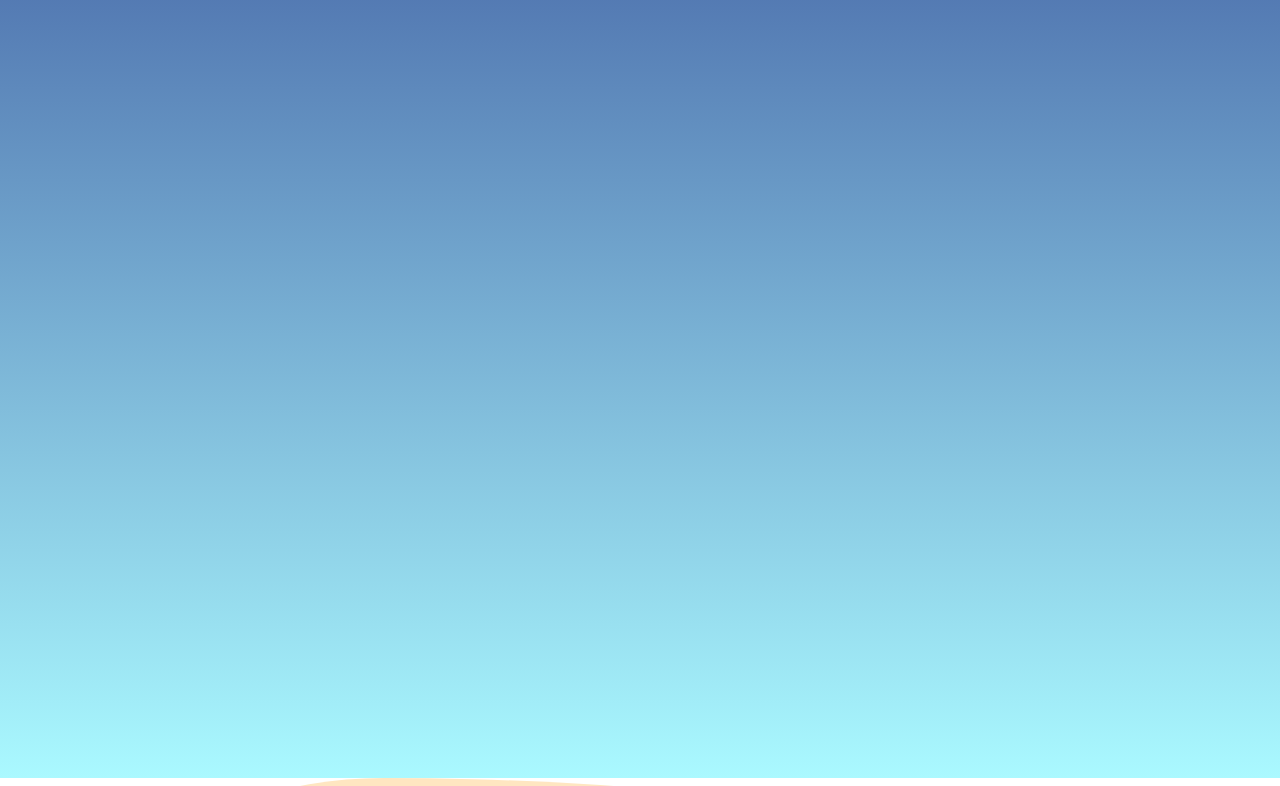
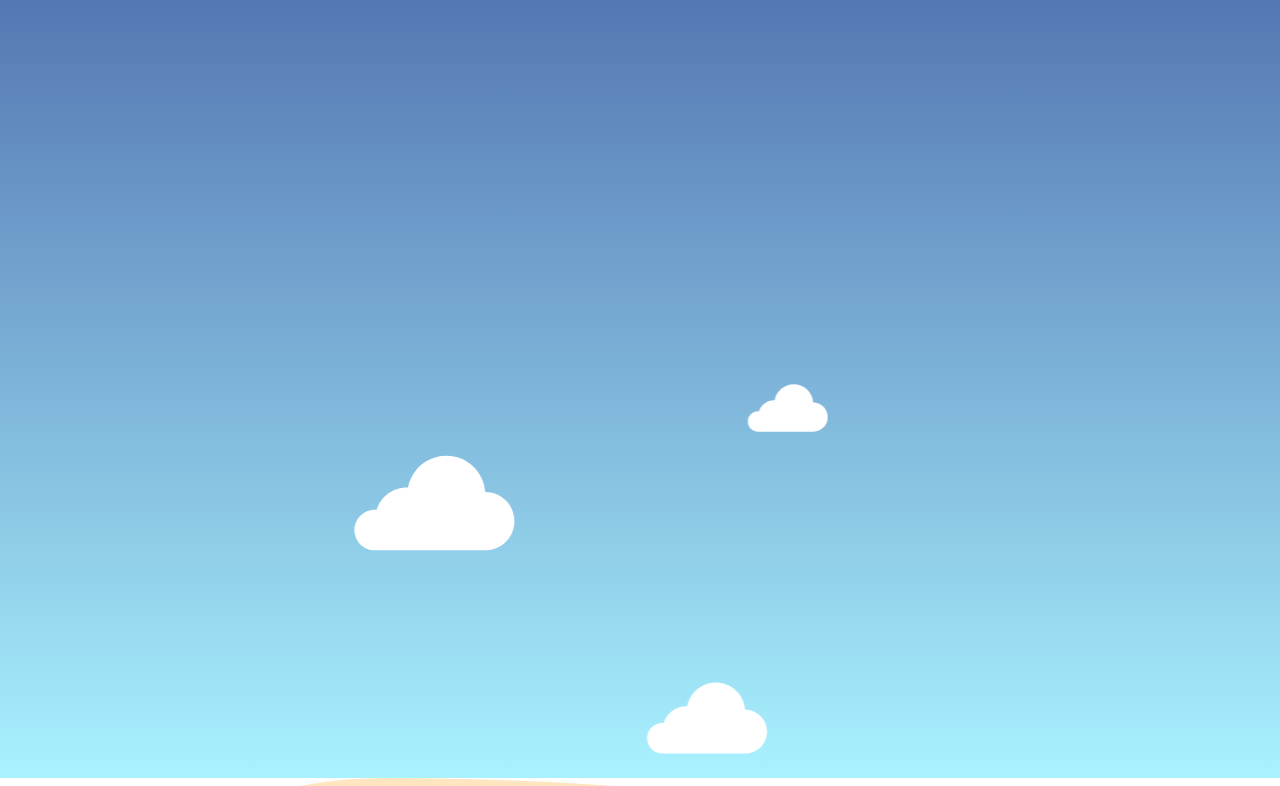
Before and after one commit to me82852578/Demo, a React (Create React App) app: page / in a window 1280 px wide. Shown: the part 822-1608 px from the top of the page. Built offline with nearby package versions, Linux system fonts and the light colour scheme.

Commit message:
home page add cloud

```diff
--- a/src/pages/home/index.scss
+++ b/src/pages/home/index.scss
@@ -6,12 +6,14 @@ $fontFamily: monospace;
 
 .home {
   text-align: center;
+  height: 100%;
 
   header {
     min-height: $minh;
+    width: 100%;
     // background-color: rgb(170, 249, 255);
     // background-image: linear-gradient(to bottom, $color3 5%, transparent 100%);
-    background: linear-gradient(to bottom, $color3 5%, rgb(170, 249, 255) 100%);
+    background: linear-gradient(to bottom, $color3 5%, rgb(169, 242, 255) 100%);
     &:after {
       content: "";
       display: block;
@@ -38,6 +40,32 @@ $fontFamily: monospace;
           top: 330px;
           left: 33%;
           animation: star-shine infinite 1s 0.8s linear;
+        }
+      }
+    }
+    .cloudBox {
+      overflow: hidden;
+      z-index: 1;
+      position: absolute;
+      top: 140%;
+      height: 500px;
+      width: 100%;
+      svg {
+        position: absolute;
+        &:nth-child(1) {
+          top: 70px;
+          right: 0%;
+          animation: cloud-move infinite 15s linear;
+        }
+        &:nth-child(2) {
+          top: 125px;
+          left: 0%;
+          animation: cloud-move infinite 15s 3s linear;
+        }
+        &:nth-child(3) {
+          top: 360px;
+          right: 6%;
+          animation: cloud-move infinite 15s 5s linear;
         }
       }
     }
@@ -92,7 +120,7 @@ $fontFamily: monospace;
 
   section {
     h2 {
-      color:rgb(52, 54, 99);
+      color: rgb(52, 54, 99);
       font-size: clamp(2rem, 1rem + 5vmin, 3rem);
     }
     &:nth-child(even) {
@@ -173,6 +201,24 @@ $fontFamily: monospace;
   }
 }
 
+@keyframes cloud-move {
+  0% {
+    transform: translate(0%, 0%);
+  }
+  25% {
+    transform: translate(-5%, 0%);
+  }
+  50% {
+    transform: translate(0%, 0%);
+  }
+  75% {
+    transform: translate(5%, 0%);
+  }
+  100% {
+    transform: translate(0%, 0%);
+  }
+}
+
 @keyframes typing {
   from {
     width: 0;
--- a/src/pages/home/index.tsx
+++ b/src/pages/home/index.tsx
@@ -1,6 +1,7 @@
 import React from "react";
 import { ReactComponent as SunIcon } from "./sun.svg";
 import { ReactComponent as StarIcon } from "./star.svg";
+import { ReactComponent as CloudIcon } from "./cloud.svg";
 import { ReactComponent as PeaceIcon } from "./peace.svg";
 import "./index.scss";
 
@@ -12,6 +13,11 @@ function Home() {
           <StarIcon height="23px" />
           <StarIcon height="15px" />
           <StarIcon height="10px" />
+        </div>
+        <div className="cloudBox">
+          <CloudIcon height="80px" fill="white"/>
+          <CloudIcon height="160px" fill="white"/>
+          <CloudIcon height="120px" fill="white"/>
         </div>
         <div className="foreground">
           <h1>Jay's Demo Space</h1>
```
Also changed, not shown: src/pages/home/cloud.svg (added).
